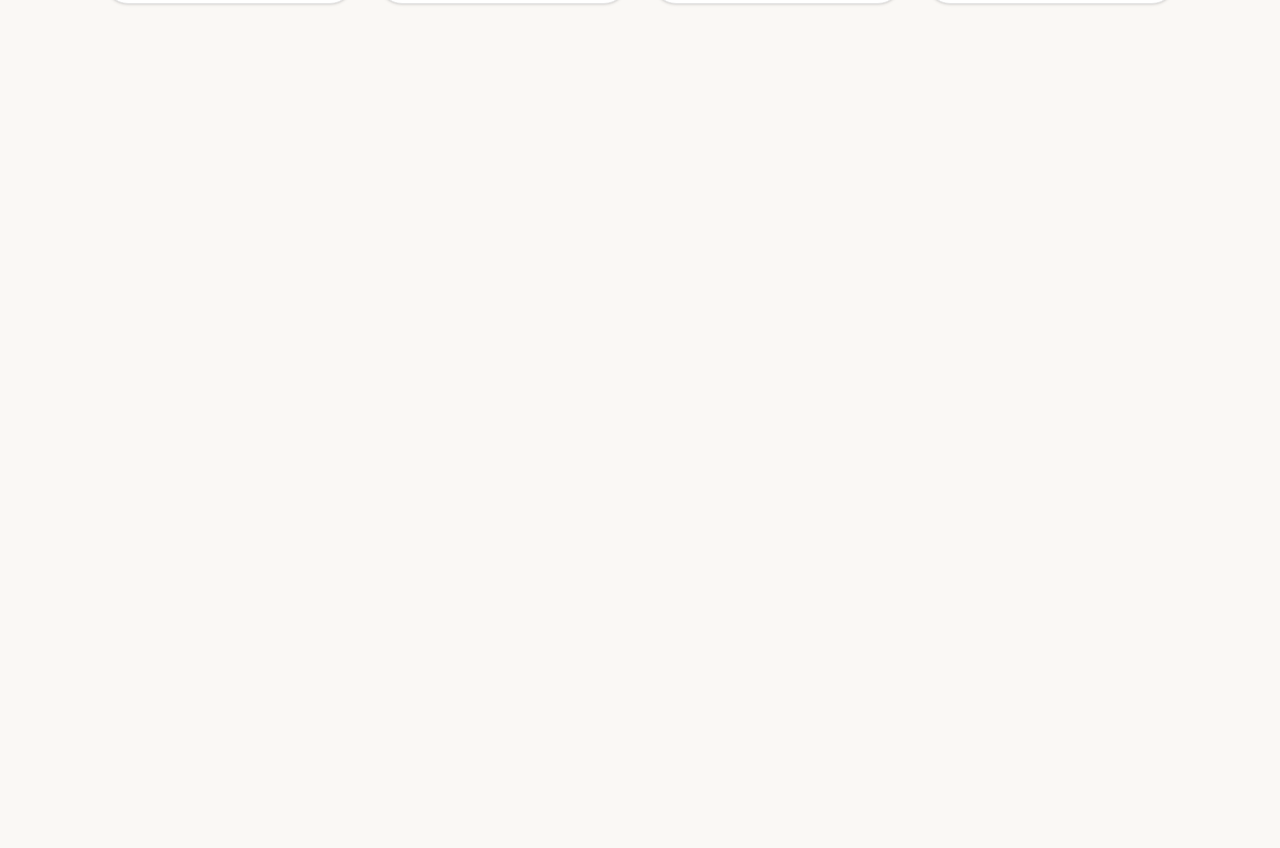
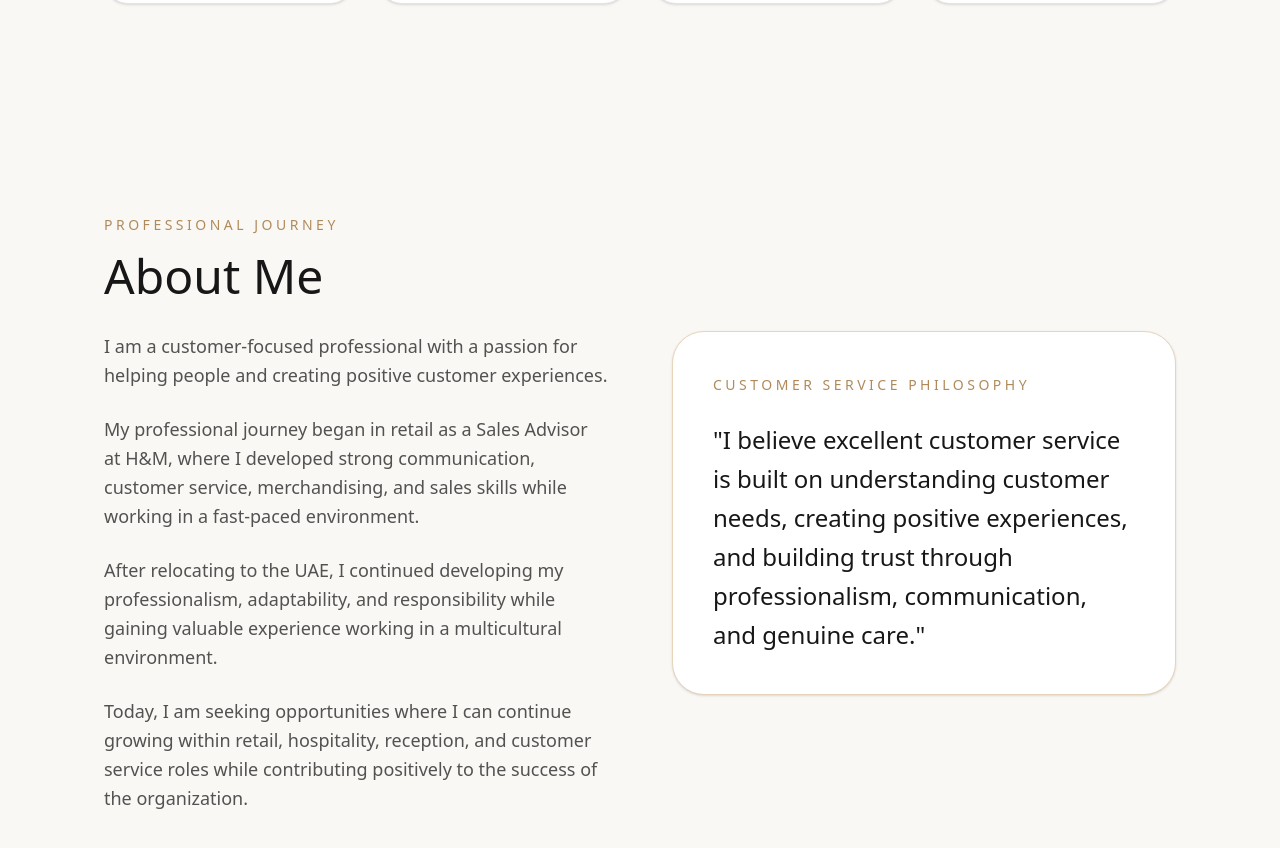
Before and after one commit to lalman-dev/dove-profile, a Next.js app: page / in a window 1280 px wide. Shown: the part 962-1810 px from the top of the page. Before the commit the page ends 1062 px from the top, so only its background shows below. Built offline with nearby package versions, Linux system fonts and the light colour scheme; a web font is replaced by a local one.

Commit message:
feat: add about section with professional journey and service philosophy

```diff
--- a/src/app/page.tsx
+++ b/src/app/page.tsx
@@ -1,3 +1,4 @@
+import About from "@/components/about/about";
 import Hero from "@/components/hero/hero";
 import Highlights from "@/components/highlights/highlights";
 
@@ -6,6 +7,7 @@ export default function HomePage() {
     <main>
       <Hero />
       <Highlights />
+      <About />
     </main>
   );
 }
--- a/src/components/about/about.tsx
+++ b/src/components/about/about.tsx
@@ -0,0 +1,79 @@
+"use client";
+
+import { motion } from "framer-motion";
+
+import { profile } from "@/data/profile";
+import { fadeLeft, fadeRight } from "@/lib/animations";
+
+export default function About() {
+  return (
+    <section className="py-28">
+      <div className="section-container">
+        <div className="grid gap-16 lg:grid-cols-2">
+          <motion.div
+            variants={fadeLeft}
+            initial="hidden"
+            whileInView="visible"
+            viewport={{ once: true }}
+          >
+            <span className="text-sm uppercase tracking-[0.25em] text-[#B08A5B]">
+              Professional Journey
+            </span>
+
+            <h2 className="heading-font mt-4 text-4xl text-neutral-900 md:text-5xl">
+              {profile.about.heading}
+            </h2>
+
+            <div className="mt-8 space-y-6 text-lg leading-relaxed text-neutral-600">
+              {profile.about.description
+                .trim()
+                .split("\n")
+                .filter(Boolean)
+                .map((paragraph) => (
+                  <p key={paragraph}>{paragraph.trim()}</p>
+                ))}
+            </div>
+          </motion.div>
+
+          <motion.div
+            variants={fadeRight}
+            initial="hidden"
+            whileInView="visible"
+            viewport={{ once: true }}
+            className="
+              flex
+              items-center
+            "
+          >
+            <div
+              className="
+                rounded-[32px]
+                border
+                border-[#E6D5B8]
+                bg-white
+                p-10
+                shadow-sm
+              "
+            >
+              <span className="text-sm uppercase tracking-[0.25em] text-[#B08A5B]">
+                Customer Service Philosophy
+              </span>
+
+              <blockquote
+                className="
+                  heading-font
+                  mt-6
+                  text-2xl
+                  leading-relaxed
+                  text-neutral-900
+                "
+              >
+                "{profile.about.philosophy.trim()}"
+              </blockquote>
+            </div>
+          </motion.div>
+        </div>
+      </div>
+    </section>
+  );
+}
--- a/src/data/profile.ts
+++ b/src/data/profile.ts
@@ -44,4 +44,20 @@ skills.
       label: "Immediate Joiner",
     },
   ],
+  about: {
+    heading: "About Me",
+    description: `
+I am a customer-focused professional with a passion for helping people and creating positive customer experiences.
+
+My professional journey began in retail as a Sales Advisor at H&M, where I developed strong communication, customer service, merchandising, and sales skills while working in a fast-paced environment.
+
+After relocating to the UAE, I continued developing my professionalism, adaptability, and responsibility while gaining valuable experience working in a multicultural environment.
+
+Today, I am seeking opportunities where I can continue growing within retail, hospitality, reception, and customer service roles while contributing positively to the success of the organization.
+  `,
+
+    philosophy: `
+I believe excellent customer service is built on understanding customer needs, creating positive experiences, and building trust through professionalism, communication, and genuine care.
+  `,
+  },
 };
```
